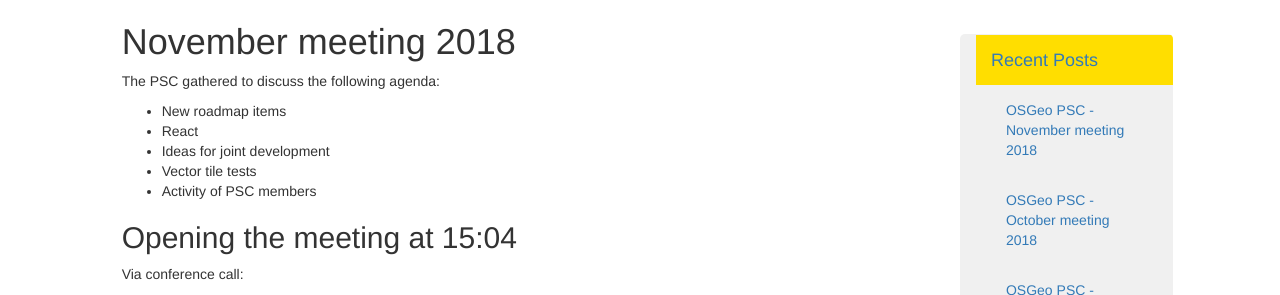
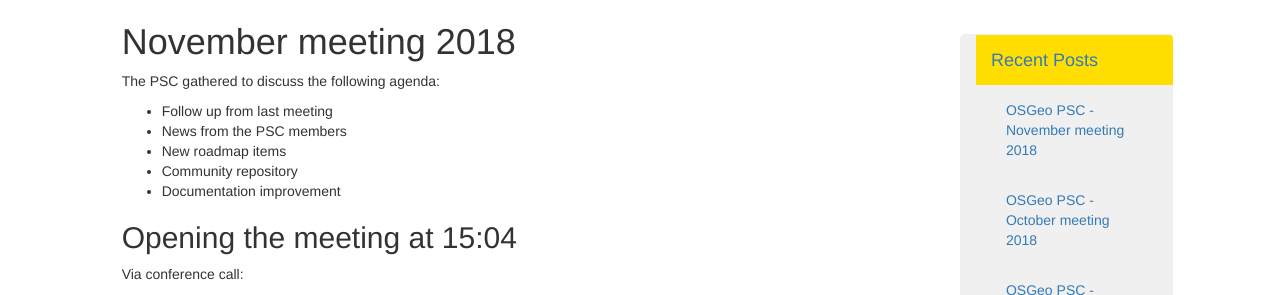
Before and after one commit to oskariorg/oskariorg.github.io, a Jekyll site: the page built from _posts/2018-11-13-PSC_November_2018.md, in a window 1280 px wide. Shown: the part 132-427 px from the top of the page. Built offline with Jekyll 4.4.1, drawn with Linux system fonts in a browser that asks for light colours; nearby versions of some CDN libraries.

Commit message:
Update 2018-11-13-PSC_November_2018.md

```diff
--- a/_posts/2018-11-13-PSC_November_2018.md
+++ b/_posts/2018-11-13-PSC_November_2018.md
@@ -10,11 +10,11 @@ categories: [psc, psc-memo]
 
 The PSC gathered to discuss the following agenda:
 
+- Follow up from last meeting
+- News from the PSC members
 - New roadmap items
-- React
-- Ideas for joint development
-- Vector tile tests
-- Activity of PSC members
+- Community repository
+- Documentation improvement
 
 ## Opening the meeting at 15:04
 
```
